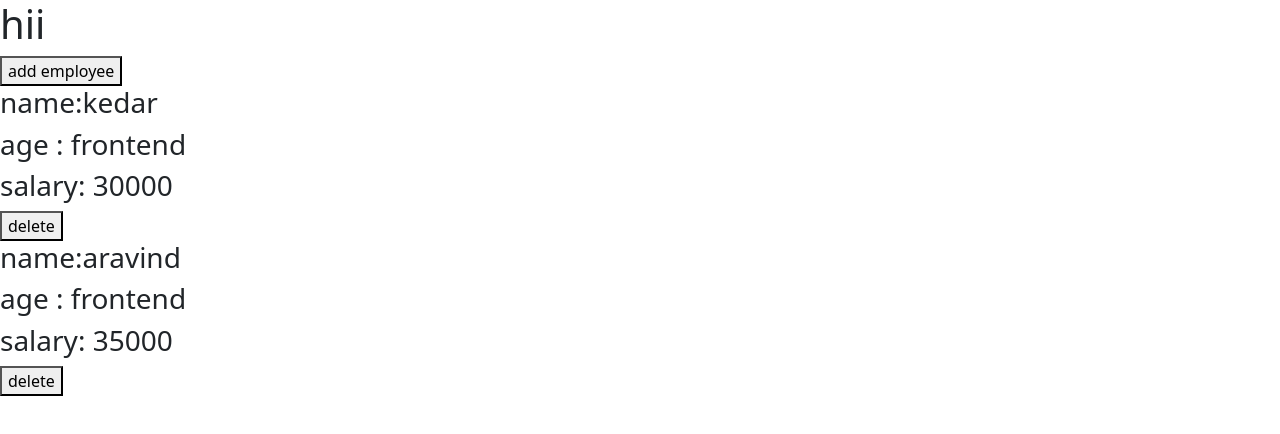
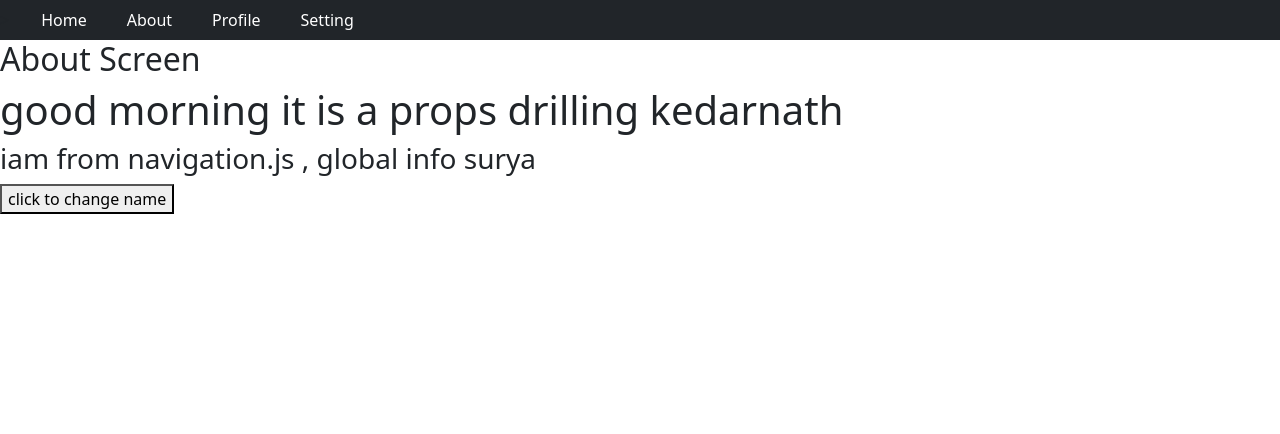
Before and after one commit to Kedarnath-137/reactjs1, a React (Create React App) app: page /about in a window 1280 px wide. Shown: the top 434 px of the page. Built offline with nearby package versions, Linux system fonts and the light colour scheme.

Commit message:
props drill & contextapi

```diff
--- a/src/App.js
+++ b/src/App.js
@@ -37,9 +37,8 @@ import NavigationStack from './navigation/navigation';
 function App() {
   return (
     <div>
-     {/* <NavigationStack/> */}
+     <NavigationStack/>
 
-     <Empolyee/>
 
 
 
--- /dev/null
+++ b/src/component/functional-component/context/ComponentA.js
@@ -0,0 +1,14 @@
+
+import { useState } from "react";
+import ComponentB from "./ComponentB";
+
+function ComponentA (){
+    const [data,setData] = useState("kedarnath")
+    return(
+        <div>
+            <ComponentB  name={data}/>
+        </div>
+    )
+}
+
+export default ComponentA;
--- /dev/null
+++ b/src/component/functional-component/context/ComponentB.js
@@ -0,0 +1,15 @@
+import ComponentC from "./ComponentC";
+
+
+
+
+function ComponentB ({name}){
+
+    return(
+        <>
+        <ComponentC name = {name}/>
+
+        </>
+    )
+}
+export default ComponentB;
--- /dev/null
+++ b/src/component/functional-component/context/ComponentC.js
@@ -0,0 +1,16 @@
+import ComponentD from "./ComponentD";
+
+
+
+
+
+function ComponentC ({name}){
+
+    return(
+        <>
+        <ComponentD name = {name}/>
+
+        </>
+    )
+}
+export default ComponentC;
--- /dev/null
+++ b/src/component/functional-component/context/ComponentD.js
@@ -0,0 +1,12 @@
+
+
+function ComponentD ({name}){
+
+    return(
+        <>
+        <h1>good morning it is a props drilling {name}</h1>
+
+        </>
+    )
+}
+export default ComponentD;
--- a/src/navigation/navigation.js
+++ b/src/navigation/navigation.js
@@ -6,15 +6,26 @@ import ProfileScreen from "./postpages/profile-screen";
 import InvalidScreen from "./postpages/invalid-screen";
 import PostRoute from "./postpages/post-routes";
 import PreRoute from "./prepages/pre-routes";
+import { createContext, useState } from "react";
 
 
 
-
+export const UserDetails = createContext()
 
 const NavigationStack = () =>{
+    const [username,setUserName] = useState("surya")
+
+    const changeName = ()=>{
+        setUserName("Sai Kumar")
+    }
     return(
 
         <BrowserRouter>
+
+        <UserDetails.Provider value={{
+            username,
+            changeName,
+        }} >
             {
                 true
                 ?
@@ -22,6 +33,8 @@ const NavigationStack = () =>{
                 :
                 <PreRoute/>
             }
+        </UserDetails.Provider>
+
         </BrowserRouter>
 
 
--- a/src/navigation/postpages/about-screen.js
+++ b/src/navigation/postpages/about-screen.js
@@ -1,14 +1,24 @@
+import { useContext } from "react"
 import Header from "../../component/functional-component/bootstarp/header"
+import ComponentA from "../../component/functional-component/context/ComponentA"
+import { UserDetails } from "../navigation"
 
 
 
 
 const AboutScreen = ()=>{
-
+    let globalInfo =useContext(UserDetails);
+    console.log(globalInfo);
+    let changedName = () =>{
+        globalInfo.changeName()
+    }
     return(
         <>
         <Header/>
         <h2>About Screen</h2>
+        <ComponentA  />
+        <h3>iam from navigation.js , global info {globalInfo.username}</h3>
+        <button onClick={changedName}>click to change name</button>
         </>
     )
 }
```
